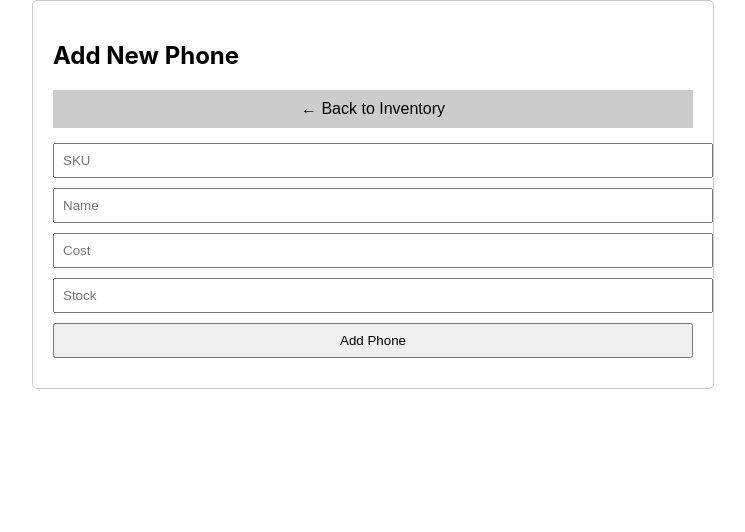
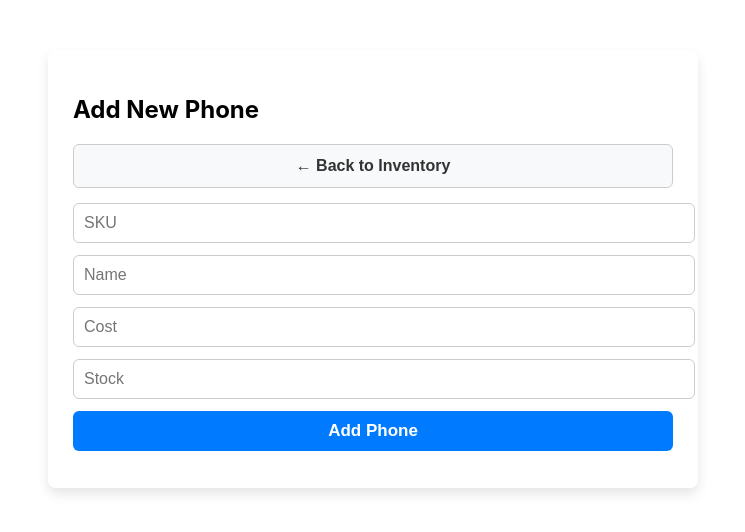
Before and after one commit to elvla2/newbackup, a React (Create React App) app in the folder phone-inventory-frontend/: page /add in a window 1280 px wide. Shown: the top 532 px of the page, without its empty margins (267-1012 px from the left). Built offline with nearby package versions, Linux system fonts and the light colour scheme.

Commit message:
Version 12

```diff
--- a/phone-inventory-frontend/src/pages/InventoryList.js
+++ b/phone-inventory-frontend/src/pages/InventoryList.js
@@ -21,7 +21,11 @@ const InventoryList = () => {
   return (
     <div className="container">
       <h1>Item Inventory</h1>
-      <Link to="/add">Add New Item</Link>
+
+      {/* Styled Add New Item Button */}
+      <div className="button-container">
+        <Link to="/add" className="add-item-button">➕ Add New Item</Link>
+      </div>
 
       <table>
         <thead>
--- a/phone-inventory-frontend/src/styles/form.css
+++ b/phone-inventory-frontend/src/styles/form.css
@@ -1,27 +1,85 @@
+/* General Form Layout */
 .container {
-    width: 50%;
-    margin: auto;
+  width: 50%;
+  max-width: 600px;
+  margin: 50px auto;
+  padding: 25px;
+  background: #ffffff;
+  border-radius: 8px;
+  box-shadow: 0px 6px 12px rgba(0, 0, 0, 0.1);
+  transition: all 0.3s ease-in-out;
+}
+
+.container:hover {
+  box-shadow: 0px 8px 18px rgba(0, 0, 0, 0.15);
+}
+
+/* Input Fields & Buttons */
+input, button {
+  display: block;
+  width: 100%;
+  margin-bottom: 12px;
+  padding: 10px;
+  border: 1px solid #ccc;
+  border-radius: 6px;
+  font-size: 16px;
+  transition: all 0.3s ease-in-out;
+}
+
+/* Input Fields */
+input:focus {
+  border-color: #007bff;
+  outline: none;
+  box-shadow: 0px 0px 6px rgba(0, 123, 255, 0.5);
+}
+
+/* Primary Button */
+button {
+  background-color: #007bff;
+  color: white;
+  border: none;
+  font-size: 17px;
+  font-weight: bold;
+  cursor: pointer;
+  transition: all 0.3s ease-in-out;
+}
+
+button:hover {
+  background-color: #0056b3;
+  transform: scale(1.05);
+}
+
+/* Back Button */
+.back-button {
+  background-color: #f8f9fa;
+  color: #333;
+  border: 1px solid #ccc;
+  padding: 12px 18px;
+  margin-bottom: 15px;
+  font-size: 16px;
+  font-weight: 600;
+  transition: all 0.3s ease-in-out;
+}
+
+.back-button:hover {
+  background-color: #e0e0e0;
+  transform: scale(1.02);
+}
+
+/* Responsive Design */
+@media screen and (max-width: 768px) {
+  .container {
+    width: 80%;
     padding: 20px;
-    border: 1px solid #ccc;
-    border-radius: 5px;
   }
 
   input, button {
-    display: block;
-    width: 100%;
-    margin-bottom: 10px;
+    font-size: 15px;
     padding: 8px;
   }
 
   .back-button {
-    background-color: #ccc;
-    border: none;
-    padding: 10px 15px;
-    margin-bottom: 15px;
-    cursor: pointer;
-    font-size: 16px;
+    padding: 10px;
+    font-size: 15px;
   }
-
-  .back-button:hover {
-    background-color: #bbb;
-  }
+}
--- a/phone-inventory-frontend/src/styles/inventory.css
+++ b/phone-inventory-frontend/src/styles/inventory.css
@@ -1,28 +1,169 @@
+/* General Page Layout */
 .container {
-    width: 80%;
-    margin: auto;
-    padding: 20px;
+  width: 85%;
+  max-width: 1200px;
+  margin: 40px auto;
+  padding: 25px;
+  background: #ffffff;
+  border-radius: 12px;
+  box-shadow: 0px 6px 15px rgba(0, 0, 0, 0.1);
+  transition: all 0.3s ease-in-out;
 }
 
+.container:hover {
+  box-shadow: 0px 8px 20px rgba(0, 0, 0, 0.15);
+}
+
+/* Table Styling */
 table {
   width: 100%;
-    border-collapse: collapse;
+  border-collapse: separate;
+  border-spacing: 0;
+  background: #fff;
+  border-radius: 12px;
+  overflow: hidden;
+  box-shadow: 0px 4px 10px rgba(0, 0, 0, 0.12);
 }
 
-  th, td {
-    padding: 10px;
-    border: 1px solid #ddd;
+/* Table Headers */
+th {
+  background: linear-gradient(45deg, #007bff, #0056b3);
+  color: white;
+  font-size: 17px;
+  font-weight: bold;
+  padding: 16px;
   text-align: left;
+  text-transform: uppercase;
+  letter-spacing: 0.5px;
 }
 
-  th {
-    background-color: #f4f4f4;
+/* Table Cells */
+td {
+  padding: 14px;
+  border-bottom: 1px solid #ddd;
+  text-align: left;
+  font-size: 15px;
+  transition: background 0.2s ease-in-out;
 }
+
+/* Alternating Row Colors */
+tr:nth-child(even) {
+  background: #f8f9fa;
+}
+
+/* Table Row Hover Effect */
+tr:hover {
+  background: rgba(0, 123, 255, 0.15);
+  cursor: pointer;
+  transition: background 0.2s ease-in-out;
+}
+
+/* Totals Row */
 .totals-row {
   font-weight: bold;
   background-color: #f4f4f4;
 }
 
 .totals-row td {
-    padding: 10px;
+  padding: 14px;
+  font-size: 16px;
+  color: #333;
 }
+
+/* Buttons */
+.button-container {
+  display: flex;
+  justify-content: center;
+  gap: 12px;
+  margin-top: 20px;
+}
+
+/* Button Base */
+.edit-button,
+.delete-button {
+  border: none;
+  padding: 12px 18px;
+  cursor: pointer;
+  font-size: 15px;
+  border-radius: 8px;
+  transition: all 0.3s ease-in-out;
+  display: inline-flex;
+  align-items: center;
+  justify-content: center;
+  font-weight: 600;
+  box-shadow: 0px 3px 6px rgba(0, 0, 0, 0.15);
+}
+
+/* Edit Button */
+.edit-button {
+  background: #ffcc00;
+  color: #333;
+}
+
+.edit-button:hover {
+  background: #e0b800;
+  transform: scale(1.08);
+  box-shadow: 0px 4px 8px rgba(0, 0, 0, 0.2);
+}
+
+/* Delete Button */
+.delete-button {
+  background: #ff4d4d;
+  color: white;
+}
+
+.delete-button:hover {
+  background: #d43c3c;
+  transform: scale(1.08);
+  box-shadow: 0px 4px 8px rgba(0, 0, 0, 0.2);
+}
+
+/* Responsive Design */
+@media screen and (max-width: 768px) {
+  .container {
+    width: 95%;
+    padding: 20px;
+  }
+
+  table {
+    font-size: 14px;
+  }
+
+  th, td {
+    padding: 12px;
+  }
+
+  .edit-button,
+  .delete-button {
+    padding: 10px 14px;
+    font-size: 13px;
+  }
+}
+/* Button Container */
+.button-container {
+  display: flex;
+  justify-content: flex-start;
+  margin-bottom: 20px;
+}
+
+/* Add New Item Button */
+.add-item-button {
+  background: #28a745;
+  color: white;
+  text-decoration: none;
+  padding: 12px 18px;
+  font-size: 16px;
+  font-weight: bold;
+  border-radius: 8px;
+  transition: all 0.3s ease-in-out;
+  display: inline-flex;
+  align-items: center;
+  justify-content: center;
+  box-shadow: 0px 3px 6px rgba(0, 0, 0, 0.15);
+}
+
+.add-item-button:hover {
+  background: #218838;
+  transform: scale(1.05);
+  box-shadow: 0px 4px 8px rgba(0, 0, 0, 0.2);
+}
```
Lines whose indentation alone changed are shown as unchanged.
